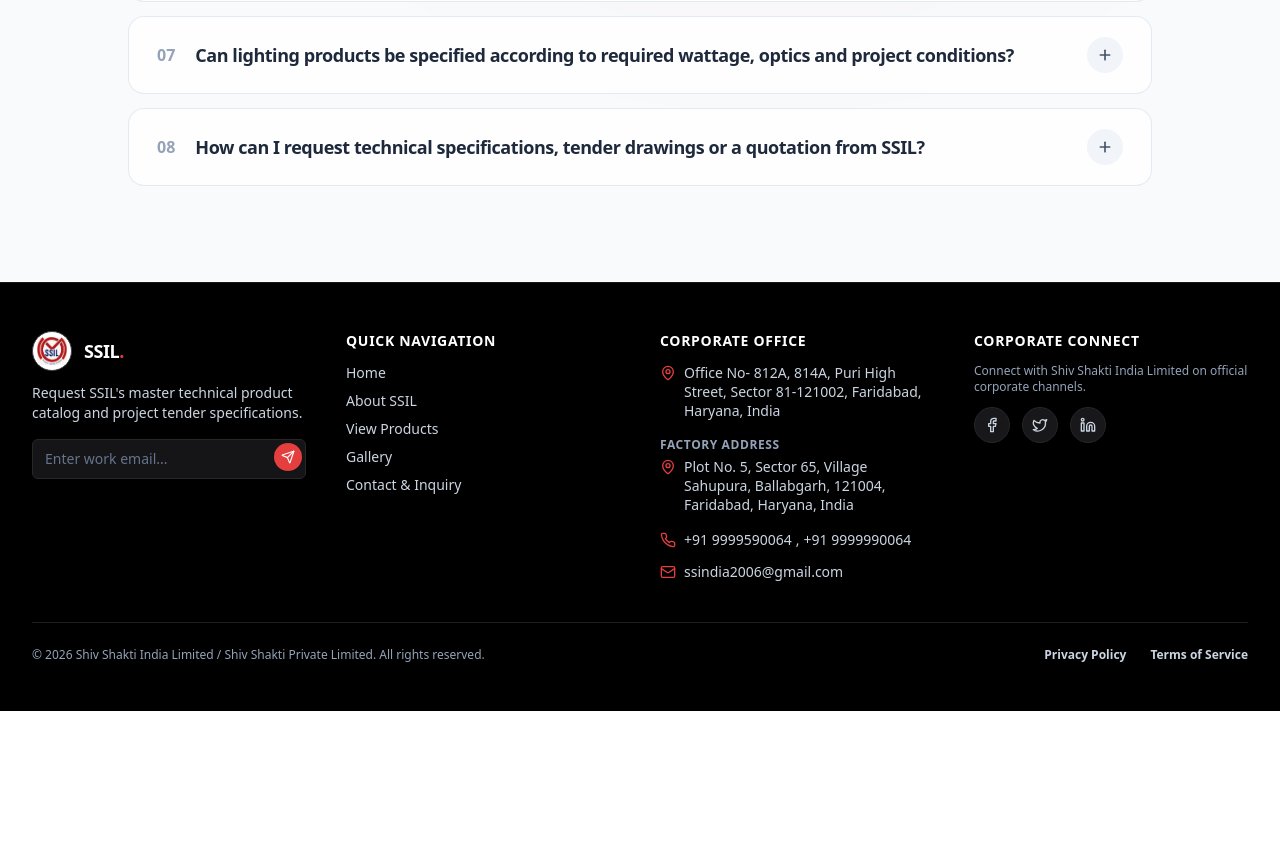
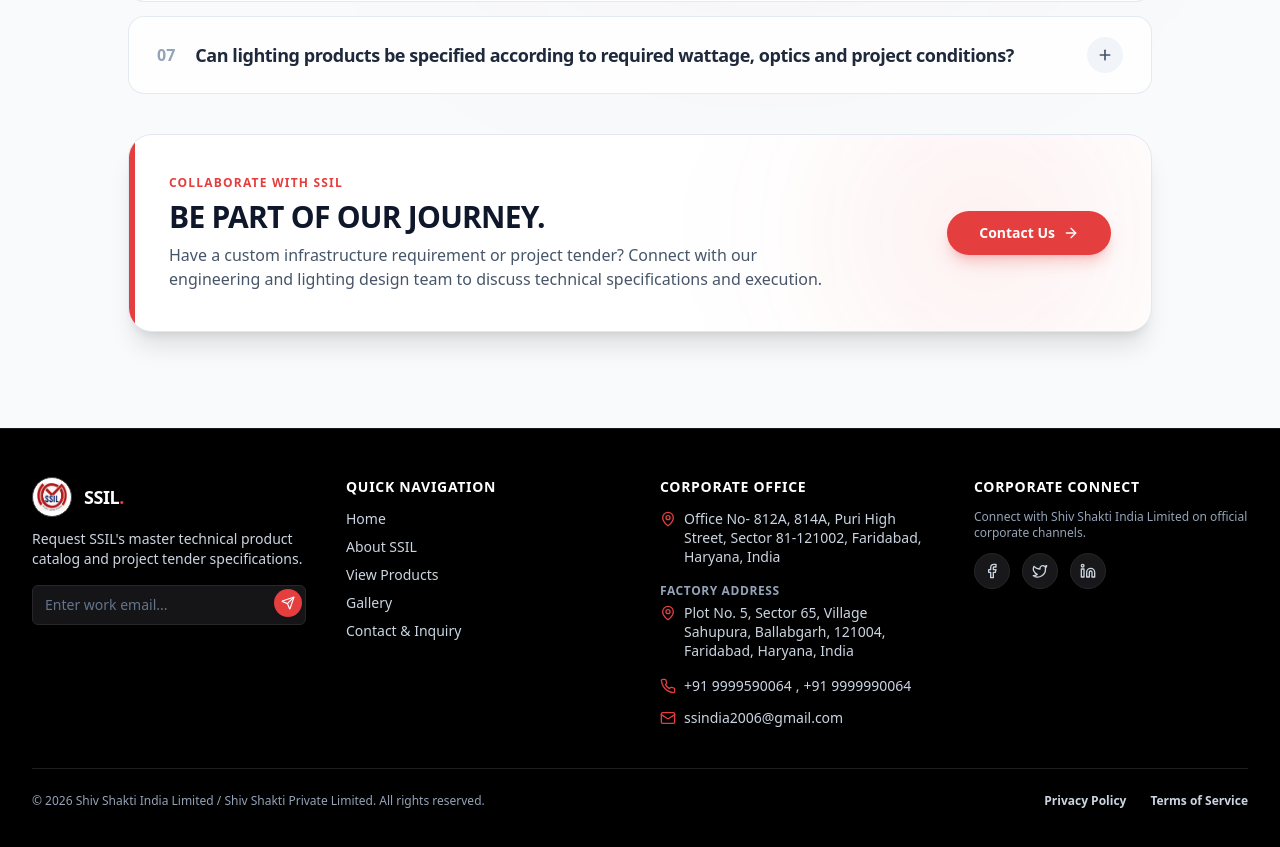
Before and after one commit to Harshit-SSPL/HarshitSSPL, a Next.js app in the folder frontend/: page /products in a window 1280 px wide. Shown: the part 3965-4812 px from the top of the page. Before the commit the page ends 4676 px from the top, so only its background shows below. Built offline with nearby package versions, Linux system fonts and the light colour scheme.

Commit message:
Replace 8th FAQ with dedicated Contact Us journey CTA banner

```diff
--- a/frontend/components/ui/product-faq.tsx
+++ b/frontend/components/ui/product-faq.tsx
@@ -1,8 +1,10 @@
 "use client";
 
 import React, { useState } from "react";
+import Link from "next/link";
 import { motion, AnimatePresence } from "framer-motion";
-import { Plus, Minus, HelpCircle, ShieldCheck } from "lucide-react";
+import { Plus, Minus, ShieldCheck, ArrowRight } from "lucide-react";
+import { Button } from "@/components/ui/button";
 
 interface FaqItem {
   num: string;
@@ -60,13 +62,6 @@ const faqData: FaqItem[] = [
     answer:
       "Yes. All SSIL LED fixtures can be customized by wattage rating, luminous efficacy, asymmetric or symmetric optical beam angles, color temperatures (3000K to 6500K), and smart Central Management System (CMS) / IoT automated dimming controls.",
     highlightTag: "Custom Optics & CMS",
-  },
-  {
-    num: "08",
-    question: "How can I request technical specifications, tender drawings or a quotation from SSIL?",
-    answer:
-      "You can click the 'Enquire Now' button on any product category card, use the technical tender request form, or connect directly with our engineering department at ssindia2006@gmail.com or +91 9999590064 to receive master data sheets, CAD drawings, and photometric calculations.",
-    highlightTag: "Direct Engineering Support",
   },
 ];
 
@@ -135,7 +130,7 @@ export const ProductFaqSection: React.FC = () => {
           </motion.div>
         </div>
 
-        {/* Structured Accordion Rows Container */}
+        {/* Structured Accordion Rows Container (01 to 07) */}
         <motion.div variants={childVariants} className="w-full max-w-5xl mx-auto space-y-3 sm:space-y-3.5">
           {faqData.map((item, index) => {
             const isOpen = openIndex === index;
@@ -229,6 +224,43 @@ export const ProductFaqSection: React.FC = () => {
           })}
         </motion.div>
 
+        {/* CTA Card: Be Part of Our Journey -> Redirect to /contact */}
+        <motion.div
+          variants={childVariants}
+          className="w-full max-w-5xl mx-auto mt-8 sm:mt-10 p-6 sm:p-8 md:p-10 rounded-2xl sm:rounded-3xl bg-white dark:bg-zinc-900 border border-slate-200 dark:border-zinc-800 shadow-xl relative overflow-hidden flex flex-col md:flex-row md:items-center justify-between gap-6 group hover:border-ssil-red/50 transition-all duration-300"
+        >
+          {/* Red Accent Left Bar */}
+          <div className="absolute top-0 left-0 bottom-0 w-1.5 bg-ssil-red" />
+
+          {/* Background Accent Glow */}
+          <div className="absolute top-1/2 right-10 -translate-y-1/2 w-64 h-64 bg-ssil-red/10 blur-[100px] rounded-full pointer-events-none" />
+
+          <div className="relative z-10 max-w-2xl space-y-2">
+            <span className="text-[11px] sm:text-xs font-black uppercase tracking-widest text-ssil-red block">
+              COLLABORATE WITH SSIL
+            </span>
+            <h3 className="text-xl sm:text-2xl md:text-3xl font-black text-slate-900 dark:text-white tracking-tight uppercase leading-tight">
+              Be Part of Our Journey.
+            </h3>
+            <p className="text-xs sm:text-sm md:text-base text-slate-600 dark:text-slate-300 font-normal leading-relaxed">
+              Have a custom infrastructure requirement or project tender? Connect with our engineering and lighting design team to discuss technical specifications and execution.
+            </p>
+          </div>
+
+          <div className="relative z-10 shrink-0">
+            <Button
+              asChild
+              size="lg"
+              className="bg-ssil-red hover:bg-ssil-red-600 font-bold px-8 py-3.5 rounded-full text-white text-xs sm:text-sm shadow-lg shadow-ssil-red/25 hover:shadow-ssil-red/40 transition-all duration-300 hover:scale-105"
+            >
+              <Link href="/contact" className="flex items-center gap-2">
+                <span>Contact Us</span>
+                <ArrowRight className="h-4 w-4" />
+              </Link>
+            </Button>
+          </div>
+        </motion.div>
+
       </div>
     </motion.section>
   );
```
